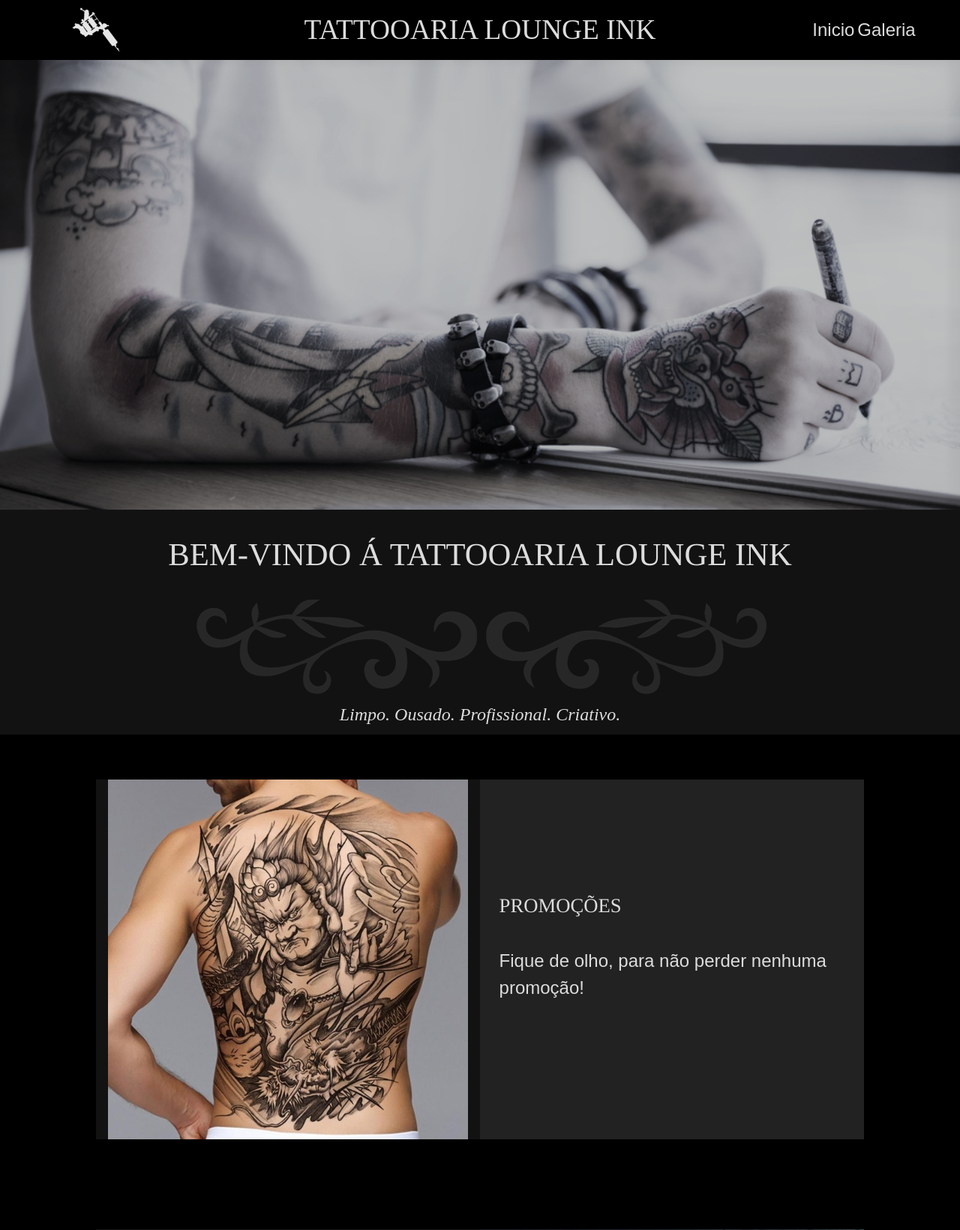
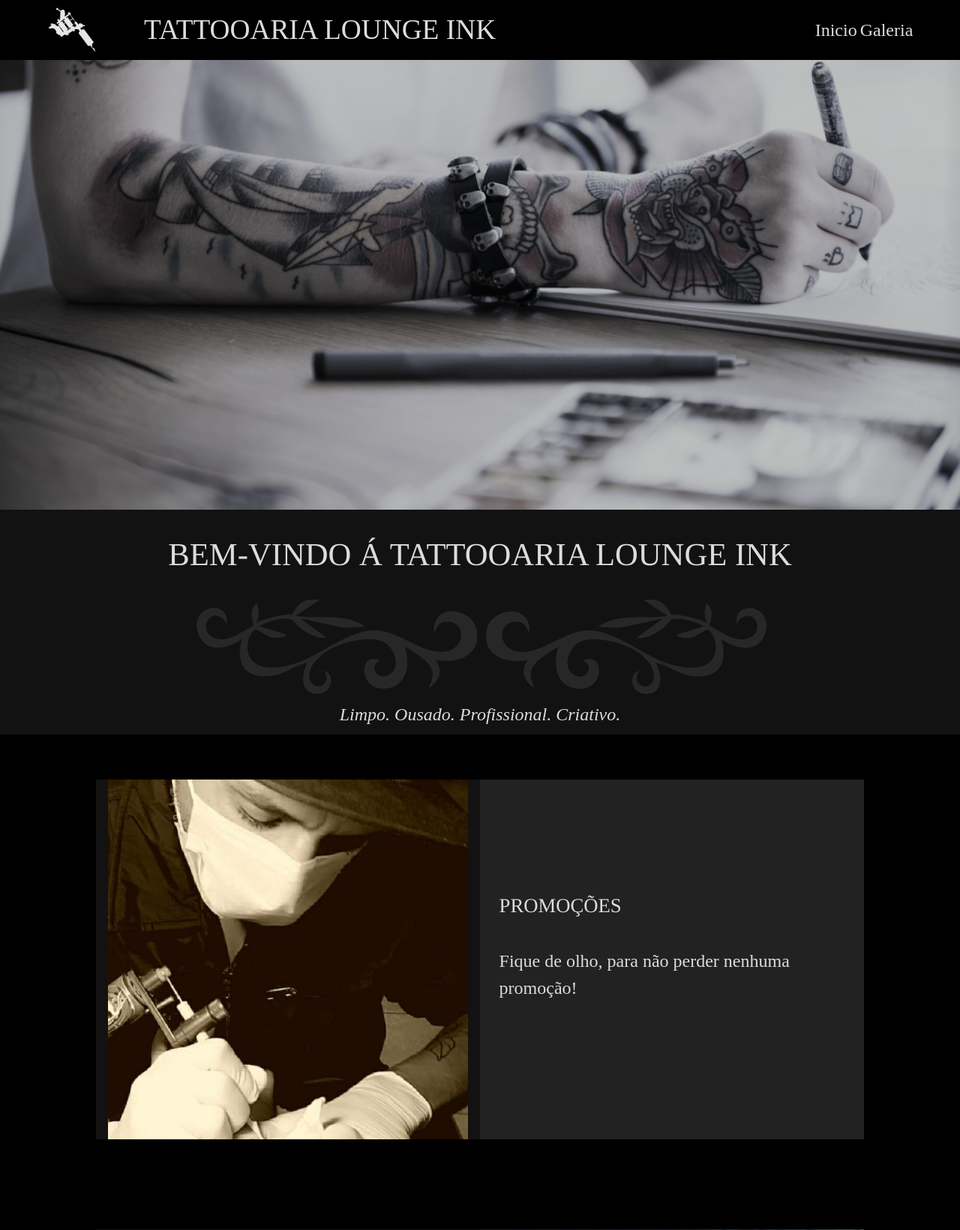
Before and after one commit to flaviokryptek/loungeink, a PHP site: page / in a window 1280 px wide. Shown: the top 1641 px of the page at 75% size. Run offline with PHP 8.4, Linux system fonts and the light colour scheme.

Commit message:
criação das paginas header e footer

```diff
--- a/css/styles.css
+++ b/css/styles.css
@@ -4,7 +4,6 @@
 }
 body,
 html {
-
     line-height:1.5;
 }
 
@@ -39,7 +38,7 @@ a:hover{
     color: gainsboro;
  }
 .header-link{
-   font-family: Arial, Helvetica, sans-serif;
+   font-family: Century Gothic;
    text-decoration: none;
    font-size: 18pt;
    text-align: right;
@@ -52,7 +51,7 @@ a:hover{
     justify-content: center;
     align-items: center;
     position: relative;
-    width: 20%;
+    width: 15%;
     height: 100%;
 }
 
@@ -71,7 +70,7 @@ a:hover{
     justify-content: center;
     align-items: center;
     position: relative;
-    width: 60%;
+    width: 65%;
     height: 100%;
 }
 
@@ -96,9 +95,7 @@ a:hover{
 .centro-item{
 
     display: flex;
-    justify-content: center;
     align-items: center;
-    text-align: center;
     width: 100%;
     height: 100%;
 }
@@ -108,20 +105,22 @@ a:hover{
 }
 
 .frase{
-    font-size: 40px;
+    color: gainsboro;
+    font-size: 30px;
     position: absolute;
     background-color: rgba(0,0,0,0.8);
     padding: 20px;
-    width: 35%;
-    bottom: 145.453px;
+    width: 400px;
+    bottom: 100px;
     left: 5%;
 }
+
 .main-foto{
     width: 100%;
     position: relative;
     height: 600px;
     background-attachment: fixed;
-    background-size: cover;
+    background-size: 100%;
     background-position: 50% 0;
 
 }
@@ -267,7 +266,7 @@ a:hover{
     color: gainsboro;
 }
 .text-label{
-    font-family: Arial, Helvetica, sans-serif;
+    font-family: Century Gothic;
     color: gainsboro;
     font-size: 18pt;
 }
@@ -317,7 +316,7 @@ a:hover{
 
     width: 33%;
     height: 100%;
-    font-family: Arial, Helvetica, sans-serif;
+    font-family: Century Gothic;
     color: gainsboro;
     font-size: 18pt;
     text-align: left;
--- /dev/null
+++ b/footer.php
@@ -0,0 +1,29 @@
+<footer>
+    <div class="footer-center">
+      <div class="footer-superior">
+        <div class="post-center" style="width: 90%;">
+          <div id="container-footer">
+            <div id="coluna-01" class="coluna">
+              <p class="post-title">Links</p>
+              <p><a href="index.html">Inicio</a></p>
+              <p><a href="galeria.html">Galeria</a></p>
+            </div>
+            <div id="coluna-02" class="coluna">
+              <p class="post-title">Contato</p>
+              <p>(65) 99639-6723</p>
+              <p><a href="https://www.facebook.com/tattooarialoungeink/" target="_blank">Facebook</a></p>
+              <p><a href="https://www.instagram.com/tattooarialoungeink/" target="_blank">Instagram</a></p>
+              <p><a href="tattooarialoungeink@gmail.com" target="_blank">Gmail</a></p>
+            </div>
+            <div id="coluna-03" class="coluna">
+              <p class="post-title">Endereço</p>
+              <p>Av. Brasil, 1263 S - Vila Real, Tangará da Serra - MT, 78300-000</p>
+            </div>
+          </div>
+        </div>
+      </div>
+      <div class="footer-inferior">
+        <p class="footer-text">Todos os direitos reservados à Tattooaria Lounge Ink.</p>
+      </div>
+    </div>
+  </footer>
--- /dev/null
+++ b/header.php
@@ -0,0 +1,20 @@
+<header>
+    <nav>
+    <div class="esquerda">
+      <div class="esquerda-item">
+        <img src="img/newlogo.png">
+      </div>
+    </div>
+    <div class="centro">
+      <div class="centro-item">
+        <a class="header-title" href="index.php">TATTOOARIA LOUNGE INK</a>
+      </div>
+    </div>
+    <div class="direita">
+      <div class="direita-item">
+        <a class="header-link" href="index.php">Inicio</a>&nbsp;
+        <a class="header-link" href="galeria.php">Galeria</a>
+      </div>
+    </div>
+  </nav>
+  </header>
--- a/index.php
+++ b/index.php
@@ -61,14 +41,14 @@
         <div class="post-center">
           <div class="post-left">
             <div class="post-imagem">
-              <img src="img/fotopost06.jpg">
+              <img src="img/fernando01.png">
             </div>
           </div>
           <div class="post-right">
             <div class="post-text">
               <div class="text-label">
                 <p class="post-title">PROMOÇÕES</p></br>
-                <p>Fique de olho, para não perder nenhuma promoção!</p></br>
+                <p >Fique de olho, para não perder nenhuma promoção!</p></br>
 
               </div>
             </div>
--- a/js/scripts.js
+++ b/js/scripts.js
@@ -17,7 +17,7 @@ $(function(){
 				if ( obj.is(':first-child') ) {
 					var bg_pos = ( window_scrolltop - obj.position().top ) / divisor;
 				} else {
-					var bg_pos = ( window_scrolltop - obj.position().top + ( obj.height() - 520 ) ) / divisor;
+					var bg_pos = ( window_scrolltop - obj.position().top + ( obj.height() - 100 ) ) / divisor;
 				}
 
 				// Modifica a posição do bg
```
Also changed, not shown: other parts of index.php (+4 -52 lines), galeria.php (+11 -51 lines), upload.php (+0 -10 lines), uploads/2f20ae216d8d3a5b17f156fe30133f3a.png (added), uploads/32d9297994908b4f1a44c5802a1ab0f7.jpg (added), uploads/75e2bde09380a47592a6d7a06575dc94.jpg (added), uploads/83312fc725d18e69a1584f2e5687d477.png (added), uploads/8747a10c520f0e1f12aa15b04c4ffd8b.png (added), uploads/a2b2ed3cd0c75fdde6caf59e4e98d563.jpg (added), uploads/ef1ed89046801230a6fab5c85d52fdc5.png (added), uploads/f4f605e352ae56714b32aef320f75dd6.png (added).
